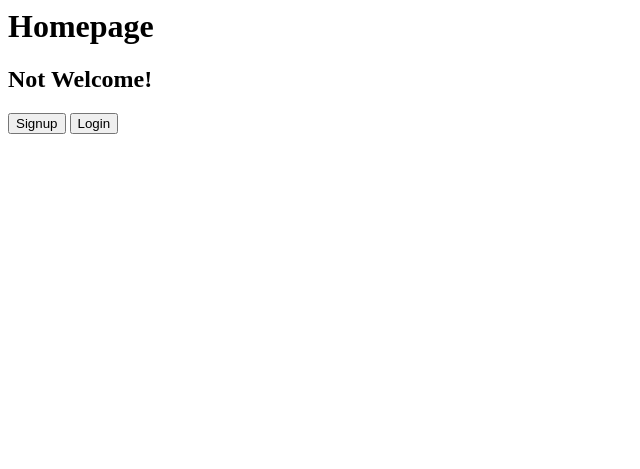
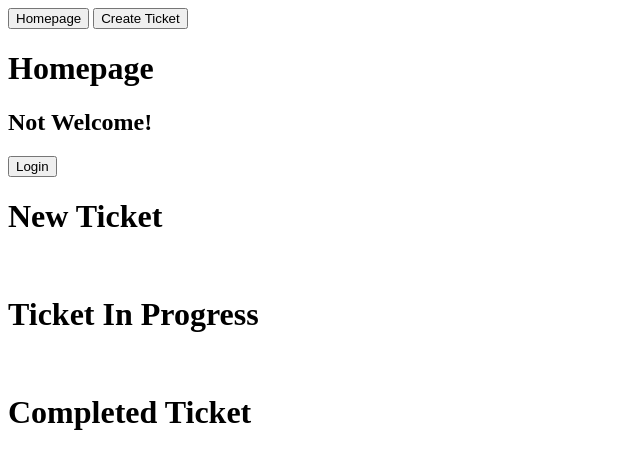
Before and after one commit to mjdemory/bugs_assessment, a Django app: page / in a window 1280 px wide. Shown: the top 469 px of the page, without its empty margins (0-640 px from the left). Run offline with Django 3.2, Linux system fonts and the light colour scheme.

Commit message:
Login page fails to redirect back to homepage after logging in. When submitting a new ticket, the submission process fails. In process of fixing errors.

```diff
--- a/bugs/urls.py
+++ b/bugs/urls.py
@@ -16,11 +16,19 @@
 from django.contrib import admin
 from django.urls import path
 
-from custom_user import views
+from custom_user.views import login_view, logout_view
+from homepage import views
 
 urlpatterns = [
     path('', views.index, name='homepage'),
-    path('login/', views.login_view, name='login'),
-    path('logout/', views.logout_view, name='logout'),
+    path('createticket/', views.create_ticket_view_form, name='create_ticket'),
+    path('ticket/<int:ticket_id>/edit/', views.ticket_edit_view),
+    path('ticketdetail/<int:ticket_id>/', views.ticket_detail_view, name="ticket_detail"),
+    path('inprogressticket/<int:ticket_id>/', views.in_progress_ticket_view, name="in_progress_ticket"),
+    path('completedticket/<int:ticket_id>/', views.completed_ticket_view, name="completed_ticket"),
+    path('invalidticket/<int:ticket_id>/', views.invalid_ticket_view, name="invalid_ticket"),
+    path('userdetail/<int:ticket_id>/', views.user_detail_view, name="user_detail"),
+    path('login/', login_view, name='login'),
+    path('logout/', logout_view, name='logout'),
     path('admin/', admin.site.urls),
 ]
--- a/custom_user/models.py
+++ b/custom_user/models.py
@@ -5,7 +5,7 @@
 
 
 class MyUser(AbstractUser):
-    username = models.CharField(max_length=100)
+    username = models.CharField(max_length=100, unique=True)
 
     def __str__(self):
         return self.username
--- a/homepage/forms.py
+++ b/homepage/forms.py
@@ -4,4 +4,4 @@
 
 class TicketForm(forms.Form):
     title = forms.CharField(max_length=80)
-    description = forms.TextField()
+    description = forms.CharField(widget=forms.Textarea)
--- a/homepage/views.py
+++ b/homepage/views.py
@@ -1,7 +1,7 @@
-from django.shortcuts import render, HttpResponseRedirect, reverse, HttpResponse
+from django.shortcuts import render, HttpResponseRedirect, reverse
 # from django.contrib.auth import login, logout, authenticate
 from django.contrib.auth.decorators import login_required
-from django.contrib.auth.models import User
+from custom_user.models import MyUser
 
 # Create your views here.
 
@@ -16,6 +16,77 @@
 
 
 def ticket_detail_view(request, ticket_id):
-    html = 'new_ticket_detail.html'
+    html = 'ticket_detail.html'
     ticket_detail = Ticket.objects.filter(id=ticket_id).first()
     return render(request, html, {'ticket': ticket_detail})
+
+
+@login_required
+def create_ticket_view_form(request):
+    if request.method == "POST":
+        form = TicketForm(request.POST)
+        if form.is_valid():
+            data = form.cleaned_data
+            Ticket.objects.create(
+                title=data.get('title'),
+                description=data.get('description'),
+            )
+            return HttpResponseRedirect(reverse("ticket_detail"))
+
+    form = TicketForm()
+    return render(request, "basic.html", {"form": form})
+
+
+@login_required
+def ticket_edit_view(request, ticket_id):
+    ticket = Ticket.objects.get(id=ticket_id)
+    if request.method == "POST":
+        form = TicketForm(request.POST)
+        if form.is_valid():
+            data = form.cleaned_data
+            ticket.description = data["description"]
+            ticket.title = data["title"]
+            ticket.save()
+
+            return HttpResponseRedirect(reverse('ticket_detail_view', args=[ticket.id]))
+
+    data = {
+        "title": ticket.title,
+        "description": ticket.description
+    }
+    form = TicketForm(initial=data)
+    return render(request, "basic.html", {"form": form})
+
+
+def in_progress_ticket_view(request, ticket_id):
+    inprogress_ticket = Ticket.objects.filter(id=ticket_id)
+    inprogress_ticket.status = 'INP'
+    inprogress_ticket.user_assigned = request.user
+    inprogress_ticket.save()
+
+    return HttpResponseRedirect(reverse('ticket_detail_view', args=[inprogress_ticket.id]))
+
+
+def completed_ticket_view(request, ticket_id):
+    completed_ticket = Ticket.objects.filter(id=ticket_id)
+    completed_ticket.status = 'D'
+    completed_ticket.user_completed = request.user
+    completed_ticket.save()
+
+    return HttpResponseRedirect(reverse('ticket_detail_view', args=[completed_ticket.id]))
+
+
+def invalid_ticket_view(request, ticket_id):
+    invalid_ticket = Ticket.objects.filter(id=ticket_id)
+    invalid_ticket.status = 'INV'
+    invalid_ticket.user_completed = request.user
+    invalid_ticket.save()
+
+    return HttpResponseRedirect(reverse('ticket_detail_view', args=[invalid_ticket.id]))
+
+
+def user_detail_view(request, ticket_id):
+    html = "user_detail.html"
+    my_user = MyUser.objects.filter(id=ticket_id).first()
+    my_tickets = Ticket.objects.filter(user=my_user.id)
+    return render(request, html, {"user": my_user, "ticket": my_tickets})
--- a/templates/index.html
+++ b/templates/index.html
@@ -1,14 +1,61 @@
+<a href="/"><input class="homeButton" type="submit" value="Homepage"></a>
+<a href="/createticket/"><input class="createTicket" type="submit" value="Create Ticket"></a>
+
+
+
 <h1>Homepage</h1>
-{{ display }}
 {% if request.user.is_authenticated %}
-    <h2>Welcome, {{ request.user.username }}, Real Name: {{ request.user.displayname }}!</h2>
+    <h2>Welcome, {{ request.user.username }}!</h2>
     <p>
-        <a href="/logout/"><button>Logout</button></a>
+        <a href="/logout/"><Button>Logout</Button></a>
     </p>
 {% else %}
     <h2>Not Welcome!</h2>
     <p>
-        <a href="/signup/"><Button>Signup</Button></a>
         <a href="/login/"><Button>Login</Button></a>
     </p>
 {% endif %}
+
+<div>
+    <h1>New Ticket</h1>
+     {% for ticket in my_ticket reversed %}
+        <ol>
+            <li>
+           {% if ticket.ticket_status == 'N' %}
+            <a href="/ticketdetail/{{ ticket_id }}/">{{ ticket.title }}</a>
+            Reported by: <a href="/userdetail/{{ ticket.user.id }}">{{ ticket.user }}</a>
+            {% endif %}
+            </li>
+        </ol>
+    {% endfor %}
+</div>
+<br>
+<div>
+    <h1>Ticket In Progress</h1>
+     {% for ticket in my_tickiet reversed %}
+        <ol>
+            <li>
+           {% if ticket.ticket_status == 'INP'%}
+            <a href="/ticketdetail/{{ ticket_id }}/">{{ ticket.title }}</a>
+               Assigned To: <a href="/userdetail/{{ ticket.user.id }}">{{ ticket.user }}</a>
+           <br>
+           Reported by: <a href="/userdetail/{{ ticket.user.id }}">{{ ticket.user }}</a>
+            {% endif %}
+            </li>
+        </ol>
+    {% endfor %}
+</div>
+<br>
+<div>
+    <h1>Completed Ticket</h1>
+     {% for ticket in my_ticket reversed %}
+        <ol>
+            <li>
+           {% if ticket.ticket_status == 'D'%}
+            <a href="/ticketdetail/{{ ticket_id }}/">{{ ticket.title }}</a>
+            Reported by: <a href="/userdetail/{{ ticket.user.id }}">{{ ticket.user }}</a>
+            {% endif %}
+            </li>
+        </ol>
+    {% endfor %}
+</div>
```
Also changed, not shown: templates/ticket_detail.html (added, +21 -0 lines).
